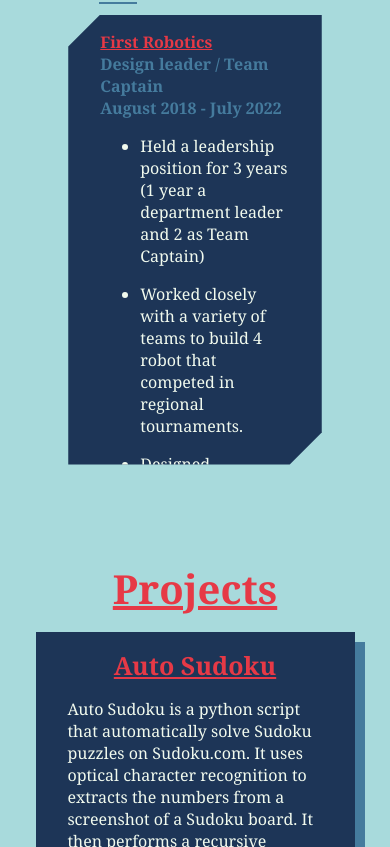
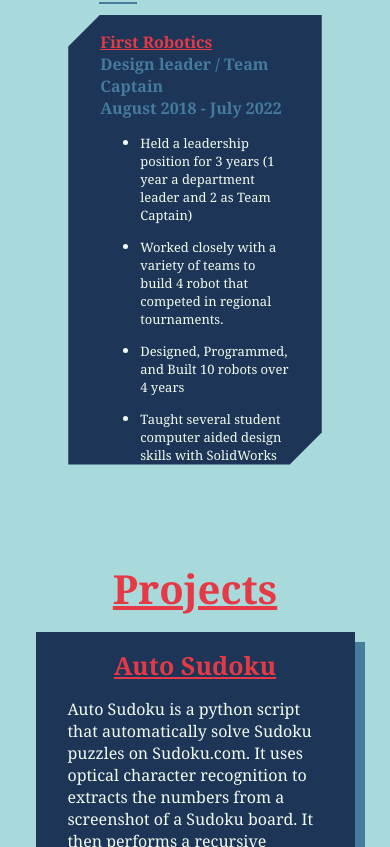
Before and after one commit to Trishu-Patel/TrishuPatel.com, a React (Vite) app: page / in a window 390 px wide. Shown: the part 1237-2084 px from the top of the page. Built offline with nearby package versions, Linux system fonts and the light colour scheme.

Commit message:
made text better fit smaller devices

```diff
--- a/src/components/contacts/ContactsStyles.css
+++ b/src/components/contacts/ContactsStyles.css
@@ -10,6 +10,7 @@
 @media screen and (max-width: 600px){
     .contacts-container{
         width: 80%;
+        font-size: 8px;
     }
 }
 
--- a/src/components/experiences/ExperienceDisplayStyles.css
+++ b/src/components/experiences/ExperienceDisplayStyles.css
@@ -50,7 +50,7 @@
         font-size: 1em;
     }
     .experience p{
-        font-size: 1em;
+        font-size: 0.9em;
         padding-left: 0;
     }
 }
```
